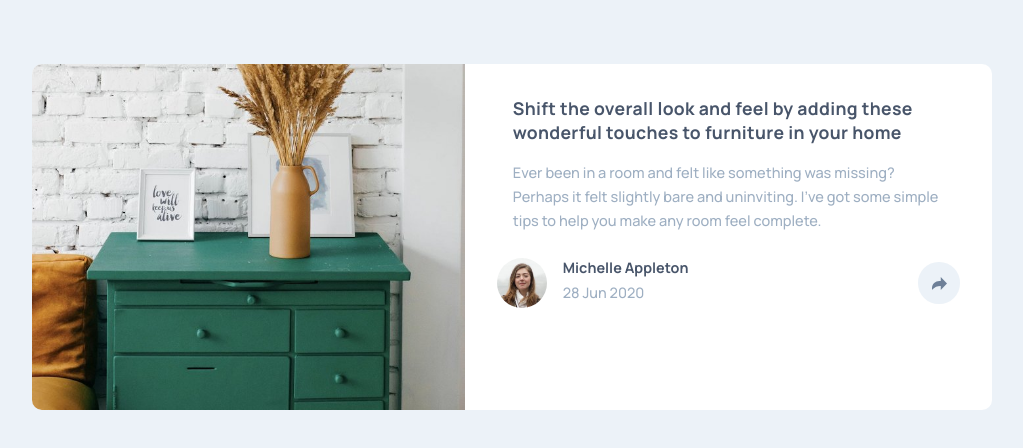
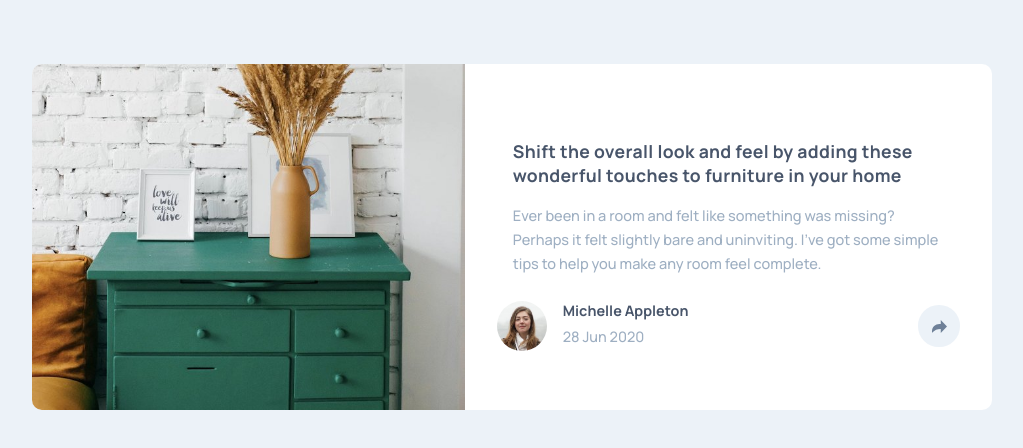
Before and after one commit to BekiaD/2--article-preview-component, a plain HTML site: page index.html in a window 1280 px wide. Shown: the whole page, without its empty margins (128-1151 px from the left). Drawn offline with Linux system fonts and the light colour scheme.

Commit message:
fixed large screen view

```diff
--- a/index.html
+++ b/index.html
@@ -27,7 +27,7 @@
     <div>
     <img class="main-img" src="./images/drawers.jpg" alt="blue drawers with decoration">
   </div>
-  <div>
+  <div class="largeview">
     <div class="content">
       <h1>Shift the overall look and feel by adding these wonderful
         touches to furniture in your home</h1>
--- a/styles.css
+++ b/styles.css
@@ -132,12 +132,20 @@ h1 {
         border-radius: 10px 0 0 10px;
 
     }
-    .content{
+
+    .content {
         margin: 2rem 3rem 2em 3rem;
     }
-    #share-inactive{
+
+    #share-inactive {
         width: 100%;
-        border-radius: 0 0 10px ;
+        border-radius: 0 0 10px;
         padding-left: 3rem;
     }
+
+    .largeview {
+        display: flex;
+        flex-direction: column;
+        justify-content: center;
+    }
 }
```
